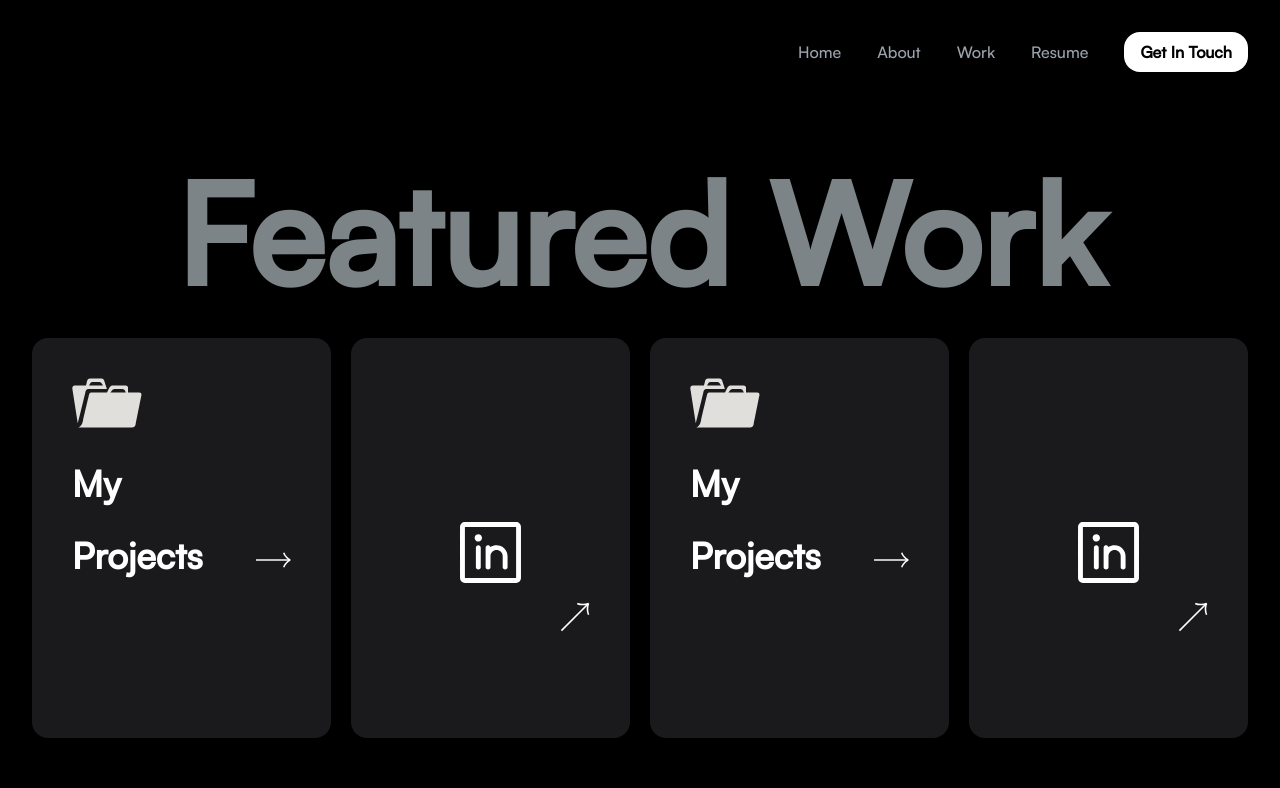
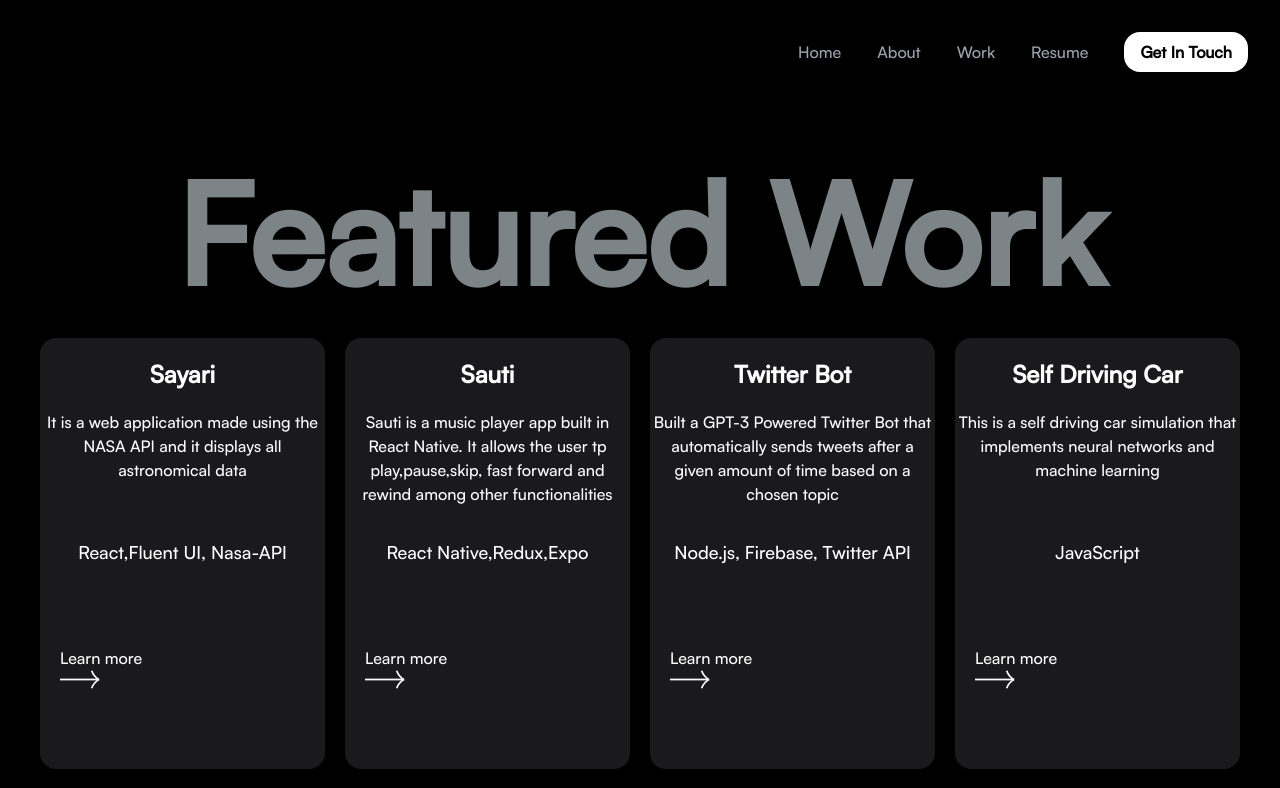
Before and after one commit to JamesMokua/portfolio-v3, a Next.js app: page /work in a window 1280 px wide. Shown: the top 788 px of the page. Built offline with nearby package versions, Linux system fonts and the light colour scheme.

Commit message:
Work section partly

```diff
--- a/app/about/page.tsx
+++ b/app/about/page.tsx
@@ -3,7 +3,7 @@ import React from "react";
 import Person from "../../public/images/person.jpg";
 import Linkedin from "../../public/images/linkedin.svg";
 import Email from "../../public/images/email.svg";
-
+import Link from "next/link";
 export default function About() {
   return (
     <div>
@@ -66,11 +66,15 @@ export default function About() {
         </p>
       </div>
       <div className="w-full flex flex-row gap-4 justify-center items-center font-bold text-white py-20">
-        <div className="hover:cursor-pointer">
-          <Image src={Linkedin} width={35} height={35} alt="linkedin" />
+      <div className="hover:cursor-pointer">
+          <Link href="https://www.linkedin.com/in/jamesmokua/" target="_blank">
+            <Image src={Linkedin} width={35} height={35} alt="linkedin" />
+          </Link>
         </div>
         <div className="pl-5 hover:cursor-pointer">
-          <Image src={Email} width={35} height={35} alt="email" />
+          <Link href="mailto:jamieedgar02@gmail.com">
+            <Image src={Email} width={35} height={35} alt="email" />
+          </Link>
         </div>
       </div>
     </div>
--- /dev/null
+++ b/app/work/[projectId]/page.tsx
@@ -0,0 +1,20 @@
+import { useRouter } from "next/router";
+import { expertise } from "../../../components/data/expertise";
+export default function Page({ params }: any) {
+  const post = expertise.find((post) => post.id === parseInt(params.projectId));
+  if (!post) {
+    return <div className="text-white text-5xl">Loading...</div>; // or show an appropriate message
+  }
+  return (
+    <div className="text-white px-10 flex flex-col justify-center items-center">
+      <h1 className=" text-5xl">{post.title}</h1>
+      <div className="text-2xl pt-10">
+        {post.desc}
+      </div>
+      <div className="text-lg  pt-10">
+        {post.techStack}
+      </div>
+
+    </div>
+  );
+}
--- a/app/work/page.tsx
+++ b/app/work/page.tsx
@@ -12,79 +12,62 @@ import AOS from "aos";
 import "aos/dist/aos.css"; // You can also use <link> for styles
 import Link from "next/link";
 import Image from "next/image";
+import {expertise} from '../../components/data/expertise'
 
 export default function Work() {
   const [isHovered, setIsHovered] = useState(false);
   useEffect(() => {
     AOS.init();
   }, []);
+
+  const sortedExpertise = [...expertise].sort((a, b) => b.id - a.id);
   return (
-    <div className="px-[2rem]">
+    <div >
       <div className="text-[#7D8487] text-[65px]  mt-6  sm:text-center font-bold hover:cursor-pointer sm:text-[140px]">
-        <span className="inline-block leading-[90px] sm-leading[260px]">
+        <span className="text-center inline-block leading-[90px] sm-leading[260px]">
           Featured Work
         </span>
       </div>
-      <div className="flex flex-col gap-5 text-white ">
-        <div className="w-full flex flex-col sm:flex sm:flex-row gap-5">
-          <div className="sm:text-2xl sm:w-1/4 sm:h-[50vh] bg-[#1A1A1C] rounded-2xl hover:cursor-pointer transition-colors duration-500 ease-in-out hover:bg-[#E27625] ">
-            <div className=" flex flex-col justify-center px-10 py-10 ">
-              <Image
-                src={Folder}
-                width={70}
-                height={70}
-                alt="folder"
-                className="pb-5"
-              />
-              <div className=" flex flex-row justify-between items-center ">
-                <h1 className="text-4xl font-bold leading-loose ">
-                  My Projects
+
+          <div className=" grid grid-cols-1 sm:grid-cols-4 sm:grid-rows-2  sm:grid-flow-row px-10
+            gap-5 text-white  ">
+            {sortedExpertise.map((item) => (
+              <div
+                key={item.id}
+                className={` bg-[#1A1A1C] rounded-2xl
+                hover:cursor-pointer transition-colors duration-500 ease-in-out hover:bg-[#E27625]
+                 sm:w-full `}
+              >
+                <Link href={`/work/${item.id}`}>
+                  <h1 className="text-white text-2xl font-bold  text-center pt-5 ">
+                    {item.title}
                   </h1>
-                <div className="pl-5 pt-20  ">
+                  <p className="h-[8rem] text-center pt-5">
+                    {item.desc}
+                  </p>
+                  <p className="text-lg font-thin text-center pt-5">
+                    {item.techStack}
+                  </p>
+                  <div className="pl-5 pt-20 pb-20  ">
+                    <div>Learn more</div>
                     <Image src={Arrow} width={40} height={40} alt="arrow" />
                   </div>
+                </Link>
               </div>
+            ))}
           </div>
-          </div>
-          <div className="sm:text-2xl  sm:w-[22.2vw] sm:h-[50vh] bg-[#1A1A1C]  rounded-2xl flex flex-col justify-center items-center pt-20 hover:cursor-pointer transition-colors duration-500 ease-in-out hover:bg-[#E27625]  ">
-            <Image src={Linkedin} width={65} height={65} alt="linkedin" />
-            <div className="flex flex-row justify-end items-end pt-3 w-9/12 ">
-              <Image src={UpArrow} width={40} height={40} alt="arrow-up" />
-            </div>
-          </div>
-          <div className="sm:text-2xl sm:w-1/4 sm:h-[50vh] bg-[#1A1A1C] rounded-2xl hover:cursor-pointer transition-colors duration-500 ease-in-out hover:bg-[#E27625] ">
-            <div className=" flex flex-col justify-center px-10 py-10 ">
-              <Image
-                src={Folder}
-                width={70}
-                height={70}
-                alt="folder"
-                className="pb-5"
-              />
-              <div className=" flex flex-row justify-between items-center ">
-                <h1 className="text-4xl font-bold leading-loose ">
-                  My Projects
-                </h1>
-                <div className="pl-5 pt-20  ">
-                  <Image src={Arrow} width={40} height={40} alt="arrow" />
-                </div>
-              </div>
-            </div>
-          </div>
-          <div className="sm:text-2xl  sm:w-[22.2vw] sm:h-[50vh] bg-[#1A1A1C]  rounded-2xl flex flex-col justify-center items-center pt-20 hover:cursor-pointer transition-colors duration-500 ease-in-out hover:bg-[#E27625]  ">
-            <Image src={Linkedin} width={65} height={65} alt="linkedin" />
-            <div className="flex flex-row justify-end items-end pt-3 w-9/12 ">
-              <Image src={UpArrow} width={40} height={40} alt="arrow-up" />
-            </div>
-          </div>
-        </div>
-      </div>
+
+
       <div className="w-full flex flex-row gap-4 justify-center items-center font-bold text-white py-20">
       <div className="hover:cursor-pointer">
+          <Link href="https://www.linkedin.com/in/jamesmokua/" target="_blank">
             <Image src={Linkedin} width={35} height={35} alt="linkedin" />
+          </Link>
         </div>
         <div className="pl-5 hover:cursor-pointer">
+          <Link href="mailto:jamieedgar02@gmail.com">
             <Image src={Email} width={35} height={35} alt="email" />
+          </Link>
         </div>
       </div>
     </div>
--- a/components/Hero.tsx
+++ b/components/Hero.tsx
@@ -130,21 +130,31 @@ const Hero: React.FC = () => {
                 className="pb-5"
               />
               <div className=" flex flex-row justify-between items-center ">
+                <Link href="/work">
                   <h1 className="text-4xl font-bold leading-loose ">
                     My Projects
                   </h1>
                   <div className="pl-5 pt-20  ">
                     <Image src={Arrow} width={40} height={40} alt="arrow" />
                   </div>
+                </Link>
               </div>
             </div>
           </div>
-          <div className="sm:text-2xl  sm:w-[22.2vw] sm:h-[50vh] bg-[#1A1A1C]  rounded-2xl flex flex-col justify-center items-center pt-20 hover:cursor-pointer transition-colors duration-500 ease-in-out hover:bg-[#E27625]  ">
+
+          <Link href="https://www.linkedin.com/in/jamesmokua/" target="_blank">
+            <div
+              className="sm:text-2xl  sm:w-[22.2vw] sm:h-[50vh] bg-[#1A1A1C]
+           rounded-2xl flex flex-col justify-center items-center pt-20 hover:cursor-pointer
+           transition-colors duration-500 ease-in-out hover:bg-[#E27625]  "
+            >
               <Image src={Linkedin} width={65} height={65} alt="linkedin" />
               <div className="flex flex-row justify-end items-end pt-3 w-9/12 ">
                 <Image src={UpArrow} width={40} height={40} alt="arrow-up" />
               </div>
             </div>
+          </Link>
+
           <div
             className="sm:text-2xl sm:w-2/4  sm:h-[50vh] bg-[#1A1A1C]  rounded-2xl px-10 py-10 flex flex-col justify-start hover:cursor-pointer
            transition-colors duration-500 ease-in-out hover:bg-[#E27625]"
@@ -169,10 +179,14 @@ const Hero: React.FC = () => {
       </div>
       <div className="w-full flex flex-row gap-4 justify-center items-center font-bold text-white py-20">
         <div className="hover:cursor-pointer">
+          <Link href="https://www.linkedin.com/in/jamesmokua/" target="_blank">
             <Image src={Linkedin} width={35} height={35} alt="linkedin" />
+          </Link>
         </div>
         <div className="pl-5 hover:cursor-pointer">
+          <Link href="mailto:jamieedgar02@gmail.com">
             <Image src={Email} width={35} height={35} alt="email" />
+          </Link>
         </div>
       </div>
     </div>
--- a/components/Projects.tsx
+++ /dev/null
@@ -1,9 +0,0 @@
-import React from 'react'
-
-const Projects = () => {
-  return (
-    <div>Projects</div>
-  )
-}
-
-export default Projects
--- a/components/Skills.tsx
+++ /dev/null
@@ -1,9 +0,0 @@
-import React from 'react'
-
-const Skills = () => {
-  return (
-    <div>Skills</div>
-  )
-}
-
-export default Skills
--- /dev/null
+++ b/components/data/expertise.js
@@ -0,0 +1,49 @@
+export const expertise = [
+    {
+      id:1,
+      title: "Fightfu",
+      desc: "A 2D,two player fighting game made in Javascript",
+      techStack: "HTML, CSS, JAVASCRIPT",
+      link: "https://github.com/JamesMokua/fightfu",
+      open: "https://fightfu.netlify.app/",
+    },
+    {
+      id:2,
+      title: "Curved Carousel",
+      desc: "A carousel with curved edges that loops images across the screen",
+      techStack: "React, CSS",
+      link: "https://github.com/JamesMokua/curved-carousel",
+      open: "https://curvedcarousel.netlify.app/",
+    },
+    {
+      id:3,
+      title: "Self Driving Car",
+      desc: "This is a self driving car simulation that implements neural networks and machine learning",
+      techStack: "JavaScript",
+      link: "https://github.com/JamesMokua/self-driving-car",
+    },
+    {
+      id:4,
+      title: "Twitter Bot",
+      desc: "Built a GPT-3 Powered Twitter Bot that automatically sends tweets after a given amount of time based on a chosen topic",
+      techStack: " Node.js, Firebase, Twitter API",
+      link: "https://github.com/JamesMokua/twitter-bot",
+      open: "",
+    },
+    {
+      id:5,
+      title: "Sauti",
+      desc: "Sauti is a music player app built in React Native. It allows the user tp play,pause,skip, fast forward and rewind among other functionalities",
+      techStack: "React Native,Redux,Expo",
+      link: "https://github.com/JamesMokua/sauti",
+      open: "",
+    },
+    {
+      id:6,
+      title: "Sayari",
+      desc: "It is a web application made using the NASA API and it displays all astronomical data",
+      techStack: "React,Fluent UI, Nasa-API",
+      link: "https://github.com/JamesMokua/Sayari",
+      open: "",
+    },
+  ];
--- a/package.json
+++ b/package.json
@@ -14,7 +14,7 @@
     "aos": "^3.0.0-beta.6",
     "class-variance-authority": "^0.7.0",
     "clsx": "^2.0.0",
-    "framer-motion": "^10.16.4",
+    "framer-motion": "^10.16.5",
     "lucide-react": "^0.288.0",
     "next": "13.5.6",
     "react": "^18",
```
Also changed, not shown: 1 other file (tests, documents, lock files or other folders). Lines whose indentation alone changed are shown as unchanged.
